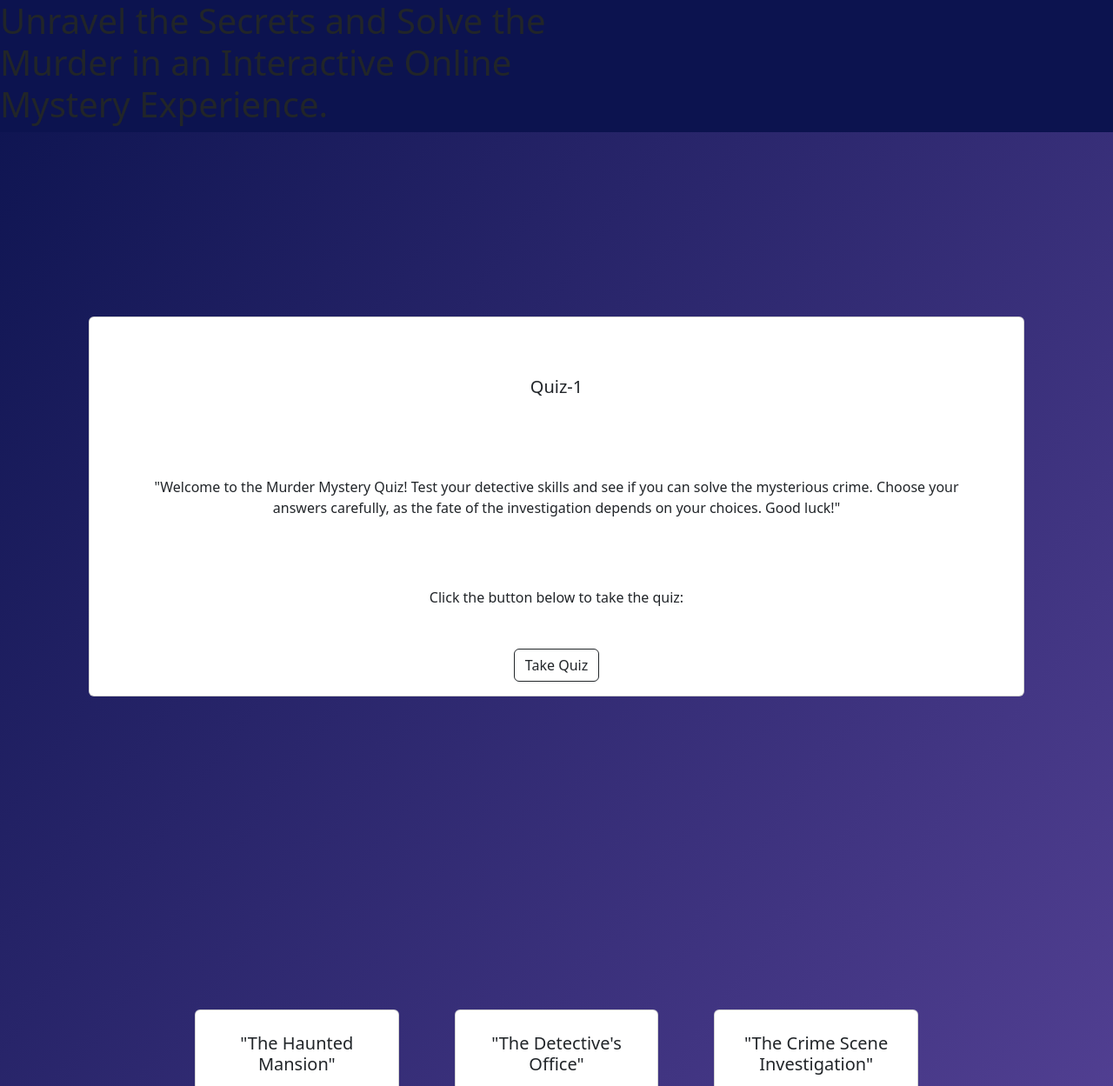
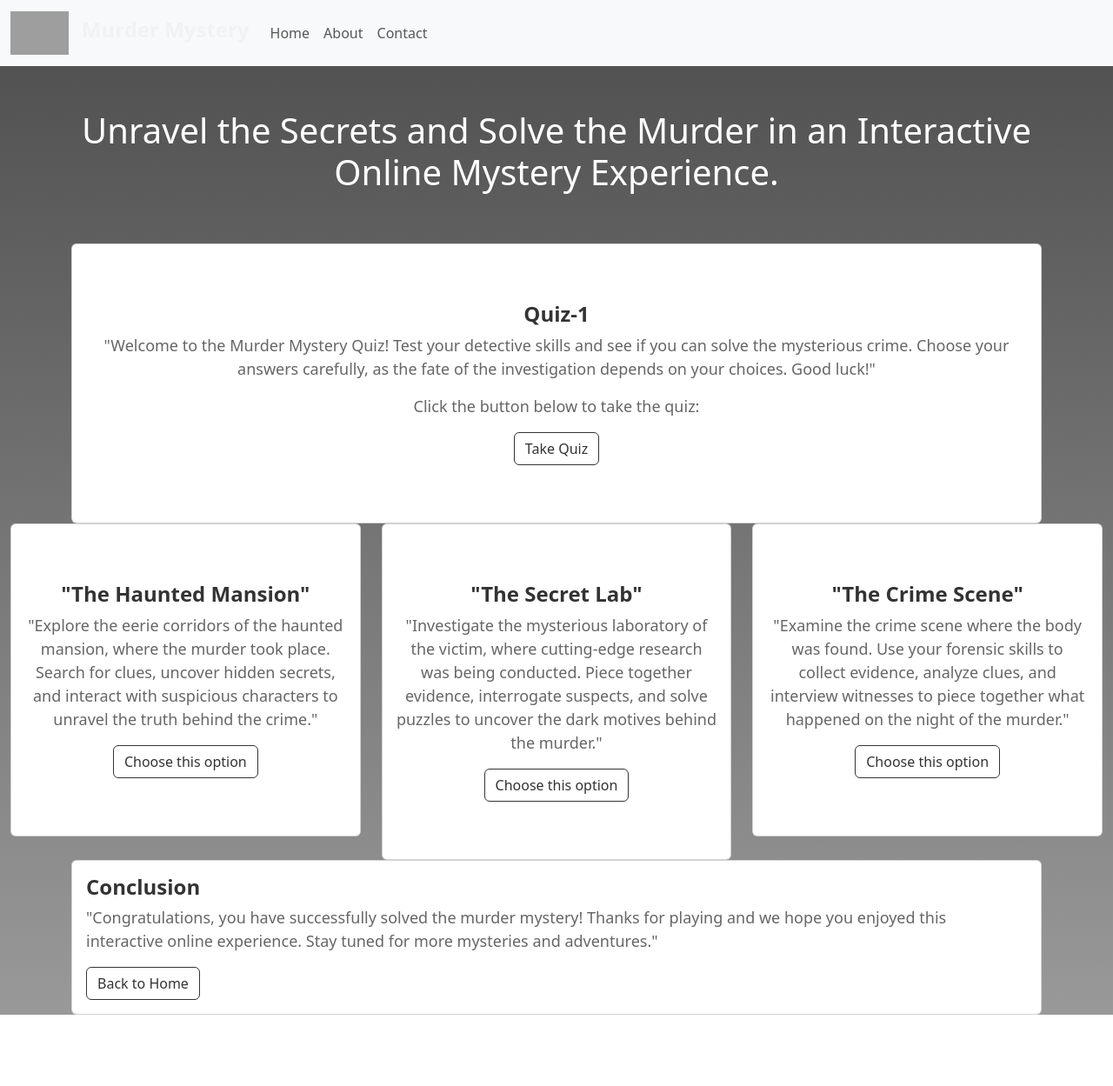
Before and after one commit to kjkrishnakj/Murder-Mystery, a plain HTML site: page index.html in a window 1280 px wide. Shown: the top 1249 px of the page at 87% size. After the commit the page ends 1167 px from the top, so only its background shows below. Drawn offline with nearby package versions, Linux system fonts and the light colour scheme; grey boxes are pictures that could not be loaded.

Commit message:
Changes made

```diff
--- a/index.html
+++ b/index.html
@@ -1,34 +1,71 @@
 <!DOCTYPE html>
 <html lang="en">
-
   <head>
-  <meta charset="UTF-8">
-  <meta name="viewport" content="width=device-width, initial-scale=1.0">
+    <meta charset="UTF-8" />
+    <meta name="viewport" content="width=device-width, initial-scale=1.0" />
     <title>Murder Mystery Website</title>
 
-  <!-- bootstrap -->
-  <link href="https://cdn.jsdelivr.net/npm/bootstrap@5.3.0-alpha3/dist/css/bootstrap.min.css" rel="stylesheet"
-    integrity="sha384-KK94CHFLLe+nY2dmCWGMq91rCGa5gtU4mk92HdvYe+M/SXH301p5ILy+dN9+nJOZ" crossorigin="anonymous">
-  <script defer src="https://cdn.jsdelivr.net/npm/bootstrap@5.3.0-alpha3/dist/js/bootstrap.bundle.min.js"
-    integrity="sha384-ENjdO4Dr2bkBIFxQpeoTz1HIcje39Wm4jDKdf19U8gI4ddQ3GYNS7NTKfAdVQSZe" crossorigin="anonymous"></script>
+    <!-- Bootstrap -->
+    <link
+      href="https://cdn.jsdelivr.net/npm/bootstrap@5.3.0-alpha3/dist/css/bootstrap.min.css"
+      rel="stylesheet"
+      integrity="sha384-KK94CHFLLe+nY2dmCWGMq91rCGa5gtU4mk92HdvYe+M/SXH301p5ILy+dN9+nJOZ"
+      crossorigin="anonymous"
+    />
+    <script
+      defer
+      src="https://cdn.jsdelivr.net/npm/bootstrap@5.3.0-alpha3/dist/js/bootstrap.bundle.min.js"
+      integrity="sha384-ENjdO4Dr2bkBIFxQpeoTz1HIcje39Wm4jDKdf19U8gI4ddQ3GYNS7NTKfAdVQSZe"
+      crossorigin="anonymous"
+    ></script>
 
     <!-- CSS -->
-  <link rel="stylesheet" href="styles.css">
-
+    <link rel="stylesheet" href="styles.css" />
   </head>
 
   <body class="gradient-background">
-
     <!-- Navbar -->
-  <div></div>
+    <nav class="navbar navbar-expand-lg navbar-light bg-light">
+      <div class="container-fluid">
+        <a class="navbar-brand" href="#">
+          <img src="https://i.ibb.co/3C3mL8w/logo.png" alt="Logo" class="logo" />
+          <span class="brand-name">Murder Mystery</span>
+        </a>
+        <button
+          class="navbar-toggler"
+          type="button"
+          data-bs-toggle="collapse"
+          data-bs-target="#navbarNav"
+          aria-controls="navbarNav"
+          aria-expanded="false"
+          aria-label="Toggle navigation"
+        >
+          <span class="navbar-toggler-icon"></span>
+        </button>
+        <div class="collapse navbar-collapse" id="navbarNav">
+          <ul class="navbar-nav">
+            <li class="nav-item">
+              <a class="nav-link" href="#">Home</a>
+            </li>
+            <li class="nav-item">
+              <a class="nav-link" href="#">About</a>
+            </li>
+            <li class="nav-item">
+              <a class="nav-link" href="#">Contact</a>
+            </li>
+          </ul>
+        </div>
+      </div>
+    </nav>
 
     <!-- Title -->
     <div id="Title">
+      <div class="container">
         <div class="row">
           <div class="col">
-        <h1>Unravel the Secrets and Solve the Murder in an Interactive Online Mystery Experience.</h1>
+            <h1 class="text-center text-white">Unravel the Secrets and Solve the Murder in an Interactive Online Mystery Experience.</h1>
           </div>
-      <div class="col"></div>
+        </div>
       </div>
     </div>
 
@@ -38,9 +75,11 @@
         <div class="card">
           <div class="choices card-body">
             <h5 class="card-title">Quiz-1</h5>
-          <p class="card-text">"Welcome to the Murder Mystery Quiz! Test your detective skills and see if you can solve
-            the mysterious crime. Choose your answers carefully, as the fate of the investigation depends on your
-            choices. Good luck!"</p>
+            <p class="card-text">
+              "Welcome to the Murder Mystery Quiz! Test your detective skills and see if you can solve the mysterious
+              crime. Choose your answers carefully, as the fate of the investigation depends on your choices. Good
+              luck!"
+            </p>
             <p class="card-text">Click the button below to take the quiz:</p>
             <a href="https://quiz-link.com" class="btn btn-outline-dark">Take Quiz</a>
           </div>
@@ -56,32 +95,37 @@
             <div class="card">
               <div class="choices card-body">
                 <h5 class="card-title">"The Haunted Mansion"</h5>
-              <p class="card-text">"Explore the eerie corridors of the haunted mansion, where the murder took place.
-                Search for clues, uncover hidden secrets, and interact with suspicious characters to unravel the truth
-                behind the crime."</p>
-              <a href="https://choice1-link.com" class="btn btn-dark">Explore Choice 1</a>
+                <p class="card-text">
+                  "Explore the eerie corridors of the haunted mansion, where the murder took place. Search for clues,
+                  uncover hidden secrets, and interact with suspicious characters to unravel the truth behind the
+                  crime."
+                </p>
+                <a href="https://choice1-link.com" class="btn btn-outline-dark">Choose this option</a>
               </div>
             </div>
           </div>
           <div class="col-md-4">
             <div class="card">
               <div class="choices card-body">
-              <h5 class="card-title">"The Detective's Office"</h5>
-              <p class="card-text">"Step into the shoes of a detective in your own virtual office. Examine case files,
-                review witness statements, and analyze evidence to piece together the puzzle. Can you identify the
-                culprit and bring them to justice?"</p>
-              <a href="https://choice2-link.com" class="btn btn-dark">Explore Choice 2</a>
+                <h5 class="card-title">"The Secret Lab"</h5>
+                <p class="card-text">
+                  "Investigate the mysterious laboratory of the victim, where cutting-edge research was being conducted.
+                  Piece together evidence, interrogate suspects, and solve puzzles to uncover the dark motives behind
+                  the murder."
+                </p>
+                <a href="https://choice2-link.com" class="btn btn-outline-dark">Choose this option</a>
               </div>
             </div>
           </div>
           <div class="col-md-4">
             <div class="card">
               <div class="choices card-body">
-              <h5 class="card-title">"The Crime Scene Investigation"</h5>
-              <p class="card-text"> "Become a forensic expert and visit the crime scene. Collect fingerprints, analyze
-                blood samples, and reconstruct the events of that fateful night. Use your scientific expertise to find
-                the missing pieces of the puzzle."</p>
-              <a href="https://choice3-link.com" class="btn btn-dark">Explore Choice 3</a>
+                <h5 class="card-title">"The Crime Scene"</h5>
+                <p class="card-text">
+                  "Examine the crime scene where the body was found. Use your forensic skills to collect evidence,
+                  analyze clues, and interview witnesses to piece together what happened on the night of the murder."
+                </p>
+                <a href="https://choice3-link.com" class="btn btn-outline-dark">Choose this option</a>
               </div>
             </div>
           </div>
@@ -89,6 +133,21 @@
       </div>
     </div>
 
+    <!-- Stage 3 - Conclusion -->
+    <div id="Stage-3">
+      <div class="container">
+        <div class="card">
+          <div class="conclusion card-body">
+            <h5 class="card-title">Conclusion</h5>
+            <p class="card-text">
+              "Congratulations, you have successfully solved the murder mystery! Thanks for playing and we hope you
+              enjoyed this interactive online experience. Stay tuned for more mysteries and adventures."
+            </p>
+            <a href="#" class="btn btn-outline-dark">Back to Home</a>
+          </div>
+        </div>
+      </div>
+    </div>
+
   </body>
-
 </html>
--- a/styles.css
+++ b/styles.css
@@ -1,38 +1,47 @@
-.card {
-  margin: 20px;
+.gradient-background {
+  background: linear-gradient(to bottom, #4d4d4d, #999999);
 }
 
-h5 {
-  padding: 5%;
+.logo {
+  height: 50px;
+  margin-right: 10px;
 }
 
-p {
-  padding: 3% 5%;
+.brand-name {
+  font-size: 24px;
+  font-weight: bold;
+  color: #f2f2f2;
 }
 
-/* Title */
-
 #Title {
-  background-color: #0C134F;
+  text-align: center;
+  margin-top: 50px;
+  margin-bottom: 50px;
 }
 
-/* Stage-1 */
-
-#Stage-1 {
-  padding: 10% 15% 0;
-  padding: 15% 5%;
+.card-title {
+  font-size: 24px;
+  font-weight: bold;
+  color: #333;
 }
 
-/* Stage-2 */
-
-#Stage-2 {
-  padding: 10% 15%;
+.card-text {
+  font-size: 18px;
+  color: #666;
 }
 
 .choices {
+  margin-top: 50px;
+  margin-bottom: 50px;
   text-align: center;
 }
 
-.gradient-background {
-  background: linear-gradient(to bottom right, #0C134F, #5C469C);
+.btn-outline-dark {
+  color: #333;
+  border-color: #333;
 }
+
+.btn-outline-dark:hover {
+  background-color: #333;
+  color: #fff;
+}
```
Lines whose indentation alone changed are shown as unchanged.
